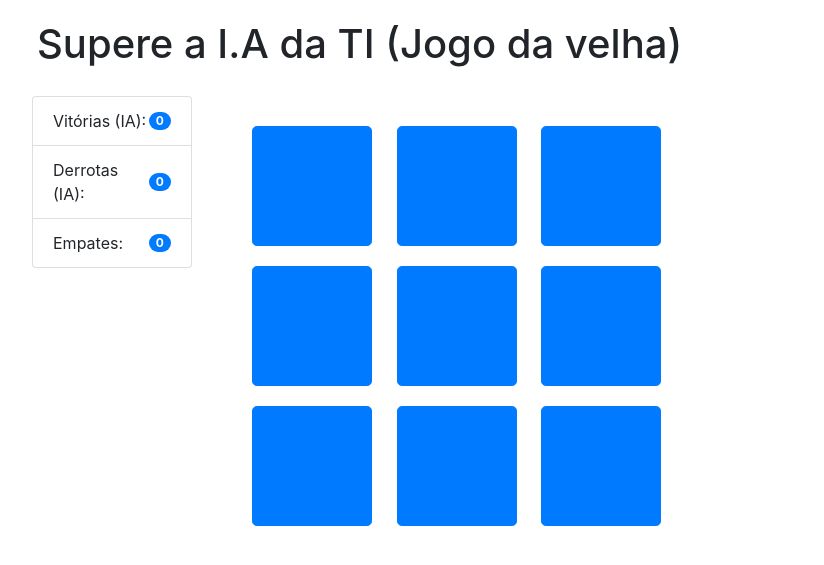
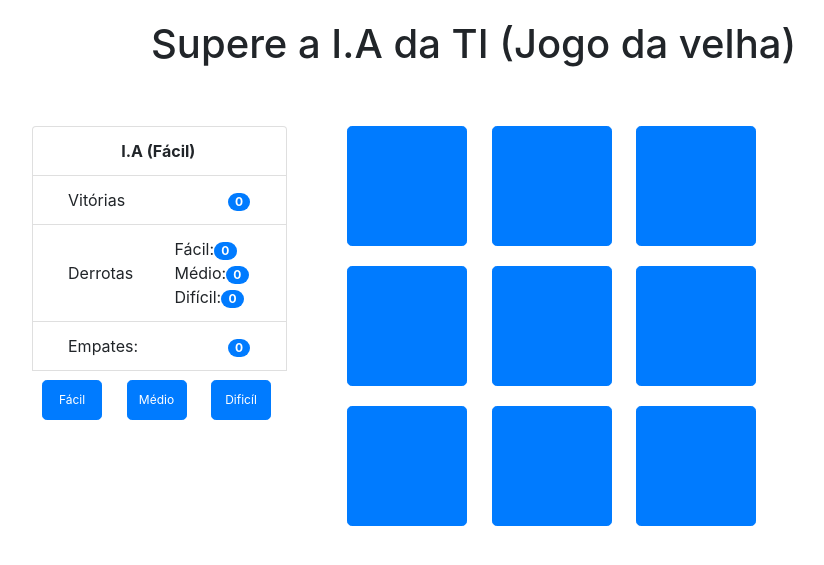
Before and after one commit to cdeucher/tictactoe, a Flask app: page / in a window 1280 px wide. Shown: the top 565 px of the page, without its empty margins (53-877 px from the left). Run offline with Flask 2, Linux system fonts and the light colour scheme; some libraries are stand-ins or nearby versions.

Commit message:
FIX V2 lvl

```diff
--- a/static/lib.js
+++ b/static/lib.js
@@ -1,7 +1,13 @@
 state_playerB = 0;
 state_playerA = 0
 number_play   = 0
+global_lvl    = 0
 
+function set_lvl(lvl){
+   global_lvl = lvl
+   leg =['Fácil','Médio','Difícil']
+   $('#ia').html('<b>I.A ('+leg[global_lvl]+')</b>')
+}
 function set_buttom(row, val){
    if(val == 0){
        val = ' ';
@@ -26,15 +32,15 @@ function win(player){
    });
 }
 function send(action){
-  $.post("/handle/"+action+"/"+state_playerB+"/"+state_playerA, function( data ) {
+  $.post("/handle/"+action+"/"+state_playerB+"/"+state_playerA+"/"+global_lvl, function( data ) {
         play = JSON.parse(data);
         console.log(play);
         state_playerB = play.state_playerB;
         state_playerA = play.state_playerA;
         IA_win        = play.IA_win;
-        $('#win').html(play.IA_win[2]);
-        $('#defeat').html(play.IA_win[1]);
-        $('#draw').html(play.IA_win[0]);
+        $('#win'+global_lvl).html(play.IA_win[global_lvl][2]);
+        $('#defeat'+global_lvl).html(play.IA_win[global_lvl][1]);
+        $('#draw'+global_lvl).html(play.IA_win[global_lvl][0]);
 
        for(let r in play.rows)
          set_buttom(r, play.rows[r])
@@ -72,9 +78,11 @@ function update(state, prefix){
           state_playerB = play.state_playerB;
           state_playerA = play.state_playerA;
           IA_win        = play.IA_win;
-          $('#win').html(play.IA_win[2]);
-          $('#defeat').html(play.IA_win[1]);
-          $('#draw').html(play.IA_win[0]);
+          $('#win0').html(play.IA_win[0][2]);
+          $('#draw0').html(play.IA_win[0][0]);
+          $('#defeat0').html(play.IA_win[0][1]);
+          $('#defeat1').html(play.IA_win[1][1]);
+          $('#defeat2').html(play.IA_win[2][1]);
 
          for(let r in play.rows)
            set_buttom(prefix+r, play.rows[r])
--- a/templates/index.html
+++ b/templates/index.html
@@ -13,24 +13,40 @@
   </style>
   <div class="container">
     <div class="row">
-        <div class="card-body">
+        <div class="card-body" style="margin-left: 10%;">
             <h1>Supere a I.A da TI (Jogo da velha)</h1>
         </div>
     </div>
     <div class="row">
-        <div class="col col-lg-2">
+        <div class="col col-lg-3" style="margin-top: 30px;">
                 <li class="list-group-item d-flex justify-content-between align-items-center">
-                  Vitórias (IA):
-                  <span id="win" class="badge badge-primary badge-pill" class="list-group-item"></span>
+                  <div class="col col-lg-1"></div>
+                  <div id="ia" class="col col-lg-9"><b>I.A (Fácil)</b></div>
                 </li>
                 <li class="list-group-item d-flex justify-content-between align-items-center">
-                    Derrotas (IA):
-                    <span id="defeat" class="badge badge-primary badge-pill" class="list-group-item"></span>
+                  <div class="col col-lg-8">Vitórias</div>
+                  <div class="col col-lg-3">
+                      <span id="win0" class="badge badge-primary badge-pill" class="list-group-item"></span>
+                  </div>
                 </li>
                 <li class="list-group-item d-flex justify-content-between align-items-center">
-                    Empates:
-                    <span id="draw" class="badge badge-primary badge-pill" class="list-group-item"></span>
+                    <div class="col col-lg-2">Derrotas</div>
+                    <div class="col col-lg-6">
+                        Fácil:<span id="defeat0" class="badge badge-primary badge-pill" class="list-group-item"></span>
+                        Médio:<span id="defeat1" class="badge badge-primary badge-pill" class="list-group-item"></span>
+                        Difícil:<span id="defeat2" class="badge badge-primary badge-pill" class="list-group-item"></span>
+                    </div>
                 </li>
+                <li class="list-group-item d-flex justify-content-between align-items-center">
+                    <div class="col col-lg-8">Empates:</div>
+                    <div class="col col-lg-3">
+                        <span id="draw0" class="badge badge-primary badge-pill" class="list-group-item"></span>
+                    </div>
+                </li>
+                <button onclick="set_lvl(0)" style="font-size:12px; width: 60px;height: 40px;margin: 10px; padding:0px" type="button" class="btn btn-lg btn-primary" >Fácil</button>
+                <button onclick="set_lvl(1)" style="font-size:12px; width: 60px;height: 40px;margin: 10px; padding:0px" type="button" class="btn btn-lg btn-primary" >Médio</button>
+                <button onclick="set_lvl(2)" style="font-size:12px; width: 60px;height: 40px;margin: 10px; padding:0px" type="button" class="btn btn-lg btn-primary" >Dificíl</button>
+
         </div>
         <div class="col-sm">
               <div class="card-body">
@@ -73,7 +89,7 @@
           <div class="modal-body">
             <div class="container-fluid">
               <div class="row">
-                <div class="col-sm-6">
+                <div class="col-sm-9">
                         <div id="play">
                             <button id="win_row1" style="width: 80px;height: 80px;margin: 10px;" type="button" class="btn btn-lg btn-primary" ></button>
                             <button id="win_row2" style="width: 80px;height: 80px;margin: 10px;" type="button" class="btn btn-lg btn-primary" ></button>
@@ -86,7 +102,7 @@
                             <button id="win_row9" style="width: 80px;height: 80px;margin: 10px;" type="button" class="btn btn-lg btn-primary" ></button>
                         </div>
                 </div>
-                <div class="col-md-2" id="review">
+                <div class="col-md-3" id="review">
                 </div>
               </div>
             </div>
--- a/tictactoe.py
+++ b/tictactoe.py
@@ -9,8 +9,15 @@ import train as T
 app = Flask(__name__, static_url_path='/static')
 
 world = T.oTrain()
-world.try_train(20000)
-world.play()
+world.try_train(5000)
+#world.play()
+world1 = T.oTrain()
+world1.try_train(50000)
+
+world2 = T.oTrain()
+world2.try_train(100000)
+
+lvls = [world, world1, world2]
 
 ##
 ##
@@ -21,15 +28,17 @@ world.play()
 def index():
     return render_template('index.html')
 
-@app.route('/train/<number>')
-def train(number):
+@app.route('/train/<lvl>/<number>')
+def train(lvl, number):
+    lvl    = int(lvl)
     number = int(number)
-    world.try_train(number)
+    lvls[lvl].try_train(number)
     return render_template('index.html')
 
-@app.route('/clear')
-def clean():
-    world.q_table = np.zeros([world.width, world.states])
+@app.route('/clear/<lvl>')
+def clean(lvl):
+    lvl    = int(lvl)
+    lvls[lvl].q_table = np.zeros([lvls[lvl].width, lvls[lvl].states])
     return render_template('index.html')
 
 @app.route('/update/<state>', methods=['POST','GET'])
@@ -46,22 +55,23 @@ def update(state):
    }
    return json.dumps(ret)
 
-@app.route('/handle/<action>/<statePlayerB>/<statePlayerA>', methods=['POST','GET'])
-def handle(action, statePlayerB, statePlayerA):
-   state_playerA, IA_win, done = world.Play1(action, statePlayerB,  statePlayerA)
+@app.route('/handle/<action>/<statePlayerB>/<statePlayerA>/<lvl>', methods=['POST','GET'])
+def handle(action, statePlayerB, statePlayerA, lvl):
+   lvl    = int(lvl)
+   state_playerA, IA_win, done = lvls[lvl].Play1(action, statePlayerB,  statePlayerA)
    state_win = [0,0]
    if done == True:
       state_playerB = 0  ## player 1 win
-      IA_win[1]   += 1
+      IA_win[lvl][1]   += 1
       state_win   = [state_playerA,1]
    else:
-      state_playerB, done  = world.Play2(2, state_playerA, statePlayerB)
+      state_playerB, done  = lvls[lvl].Play2(2, state_playerA, statePlayerB)
       if done == True:
-         IA_win[2]   += 1    ## player 2 win
+         IA_win[0][2]   += 1    ## player 2 win
          state_playerA = 0
          state_win   = [state_playerB,2]
       elif state_playerB == 0 :
-         IA_win[0]   += 1    ##empate
+         IA_win[0][0]   += 1    ##empate
          state_win   = [state_playerA,0]
          done        = True
 
@@ -70,15 +80,15 @@ def handle(action, statePlayerB, statePlayerA):
    else:
       row1,row2,row3,row4,row5,row6,row7,row8,row9 = decode_state(state_playerB)
    ret = { "rows": {
-               "row1": row1,"re1":world.q_table[state_playerA][0],"pe1":world.q_table[state_playerB][0],
-               "row2": row2,"re2":world.q_table[state_playerA][1],"pe2":world.q_table[state_playerB][1],
-               "row3": row3,"re3":world.q_table[state_playerA][2],"pe3":world.q_table[state_playerB][2],
-               "row4": row4,"re4":world.q_table[state_playerA][3],"pe4":world.q_table[state_playerB][3],
-               "row5": row5,"re5":world.q_table[state_playerA][4],"pe5":world.q_table[state_playerB][4],
-               "row6": row6,"re6":world.q_table[state_playerA][5],"pe6":world.q_table[state_playerB][5],
-               "row7": row7,"re7":world.q_table[state_playerA][6],"pe7":world.q_table[state_playerB][6],
-               "row8": row8,"re8":world.q_table[state_playerA][7],"pe8":world.q_table[state_playerB][7],
-               "row9": row9,"re9":world.q_table[state_playerA][8],"pe9":world.q_table[state_playerB][8]
+               "row1": row1,
+               "row2": row2,
+               "row3": row3,
+               "row4": row4,
+               "row5": row5,
+               "row6": row6,
+               "row7": row7,
+               "row8": row8,
+               "row9": row9
          },
          "state_playerB":state_playerB,
          "state_playerA":state_playerA,
--- a/train.py
+++ b/train.py
@@ -5,7 +5,7 @@ from tools import encode_state,decode_state, getAllPossibleNextAction, try_actio
 base_reward = [[0.01, 0, 0],[0.01, 50, 5],[0.01, 5, 50]]
 state_playerB= 0
 state_playerA= 0
-IA_win       = [0,0,0]
+IA_win       = [[0,0,0],[0,0,0],[0,0,0]]
 
 class oTrain:
       def __init__(self):
```
